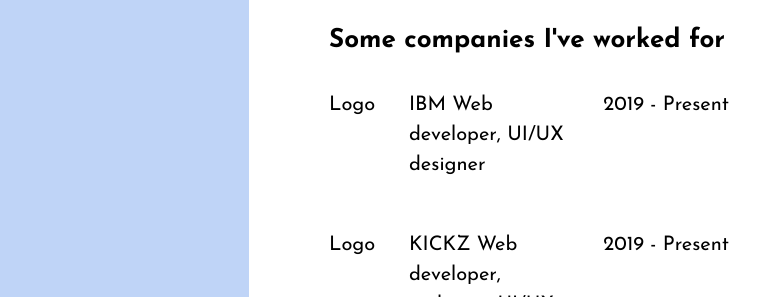
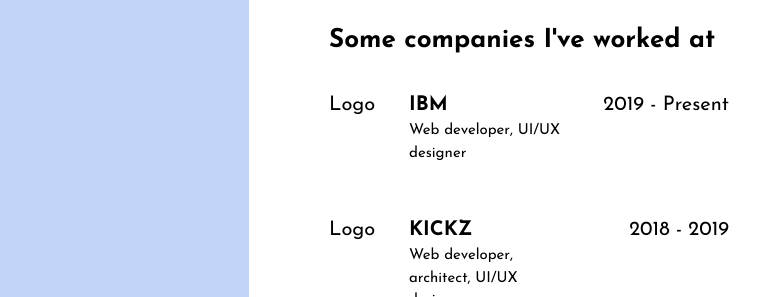
Before and after one commit to eddybrando/eddybrando.com, a Gatsby site: page /my-work in a window 1280 px wide. Shown: the part 503-800 px from the top of the page, without its empty margins (391-1151 px from the left). Built offline with nearby package versions, Linux system fonts and the light colour scheme; Gatsby itself is replaced by a stand-in of ours.

Commit message:
feat(my-work): update dates and adjust font design

```diff
--- a/src/pages/my-work.js
+++ b/src/pages/my-work.js
@@ -5,15 +5,25 @@ import SEO from "../components/seo"
 
 const SecondPage = () => {
   const companies = [
-    { company: "IBM", role: "Web developer, UI/UX designer" },
-    { company: "KICKZ", role: "Web developer, architect, UI/UX designer" },
-    { company: "IBM", role: "Web developer" },
+    {
+      company: "IBM",
+      date: "2019 - Present",
+      role: "Web developer, UI/UX designer",
+    },
+    {
+      company: "KICKZ",
+      date: "2018 - 2019",
+      role: "Web developer, architect, UI/UX designer",
+    },
+    { company: "IBM", date: "2016 - 2018", role: "Web developer" },
     {
       company: "Body Change",
+      date: "2014 - 2015",
       role: "Web developer, UI designer, project manager",
     },
     {
       company: "Peruvian Embassy in Ecuador",
+      date: "2008 - 2015",
       role: "Web developer, UI/UX designer, graphic designer",
     },
   ]
@@ -50,16 +60,17 @@ const SecondPage = () => {
       </section>
 
       <section>
-        <h2>Some companies I've worked for</h2>
+        <h2>Some companies I've worked at</h2>
       </section>
 
-      {companies.map(({ company, role }, index) => (
+      {companies.map(({ company, date, role }, index) => (
         <div className="work-company-block" key={index}>
           <div>Logo</div>
           <div>
-            {company} {role}
+            <h3>{company}</h3>
+            <div className="font-small">{role}</div>
           </div>
-          <div className="col-date">2019 - Present</div>
+          <div className="col-date">{date}</div>
         </div>
       ))}
     </Layout>
--- a/src/styles/_base.scss
+++ b/src/styles/_base.scss
@@ -8,7 +8,8 @@ body {
   line-height: 1.5;
 }
 
-h2 {
+h2,
+h3 {
   margin-top: 0;
 }
 
@@ -55,8 +56,16 @@ h2 {
   grid-template-columns: 80px auto 150px;
   margin-bottom: 50px;
 
+  h3 {
+    margin-bottom: 0;
+  }
+
   .col-date {
     justify-self: end;
+  }
+
+  &:last-child {
+    margin-bottom: 0;
   }
 }
 
@@ -71,8 +80,16 @@ h2 {
     margin-bottom: 30px;
   }
 
+  h3 {
+    font-size: 20px;
+  }
+
   p {
     margin-bottom: 27.5px;
+  }
+
+  .font-small {
+    font-size: 15px;
   }
 
   .link-block {
```
